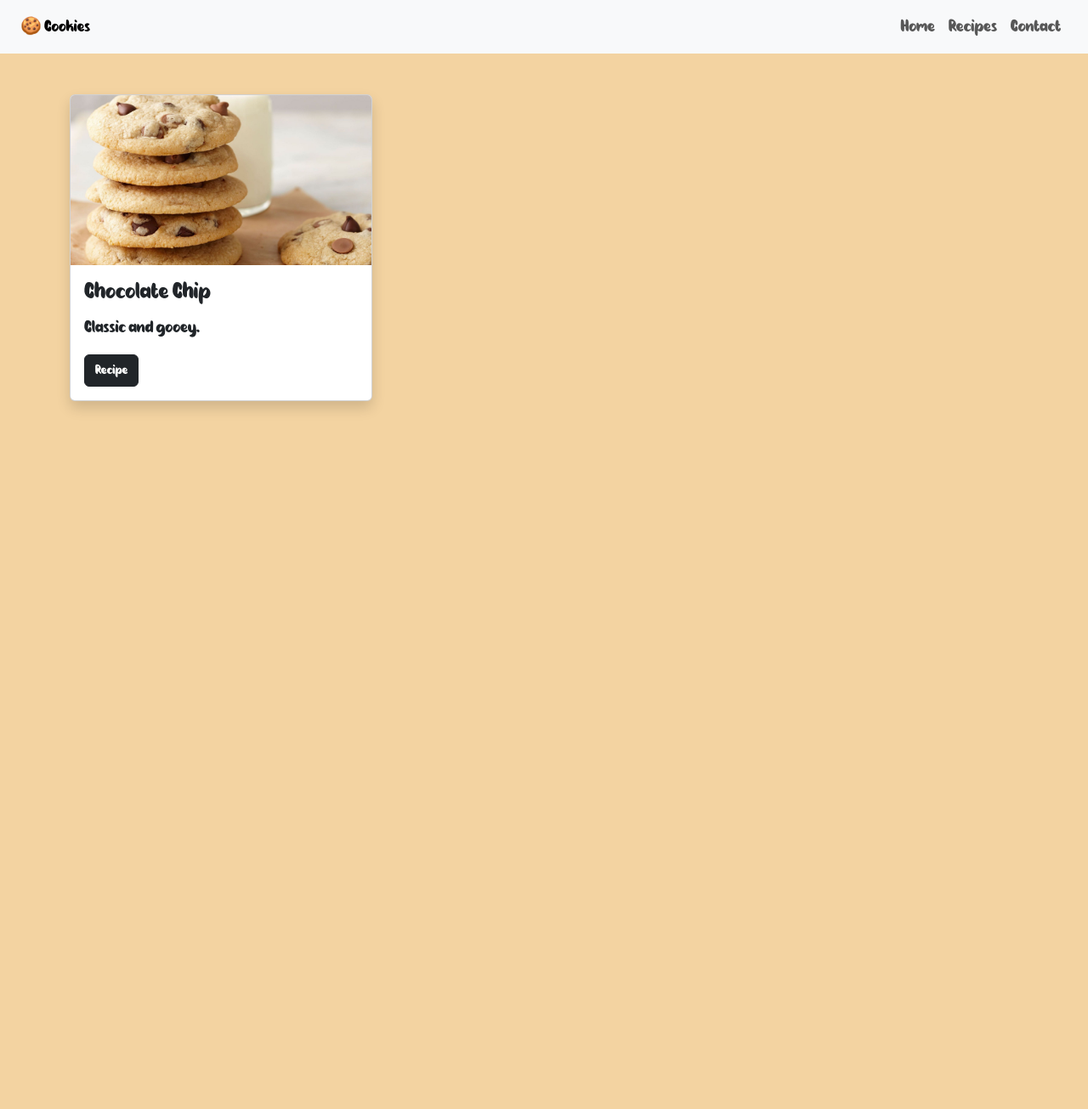
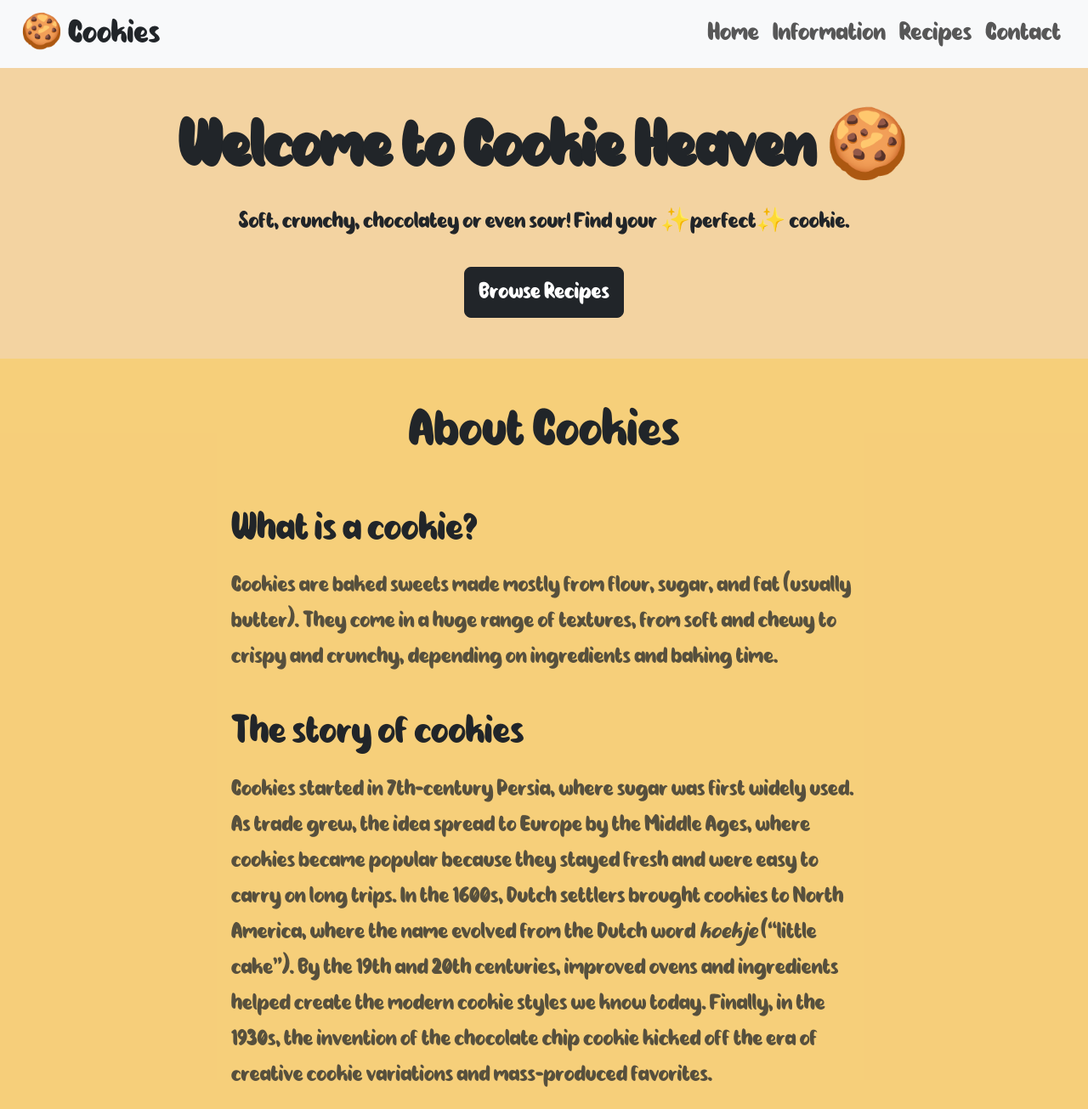
Before and after one commit to 2526-2ihif-wmc/wintertermprojectwebsite-LukaRelic, a plain HTML site: page index.html in a window 1280 px wide. Shown: the top 1305 px of the page at 85% size. Before the commit the page ends 800 px from the top, so only its background shows below. Drawn offline with Linux system fonts and the light colour scheme.

Commit message:
Added more information about cookies and make the site cooler

```diff
--- a/index.html
+++ b/index.html
@@ -10,33 +10,83 @@
 </head>
 <body>
     <nav class="navbar navbar-expand-lg bg-body-tertiary px-4">
-        <a class="navbar-brand" href="#">🍪 Cookies</a>
+        <h1 style="padding-top: 0.2em;">🍪 Cookies</h1>
         <button class="navbar-toggler" type="button" data-bs-toggle="collapse" data-bs-target="#navbarContent">
             <span class="navbar-toggler-icon"></span>
         </button>
 
         <div class="collapse navbar-collapse" id="navbarContent">
             <ul class="navbar-nav ms-auto">
-                <li class="nav-item"><a class="nav-link" href="#">Home</a></li>
-                <li class="nav-item"><a class="nav-link" href="#">Recipes</a></li>
-                <li class="nav-item"><a class="nav-link" href="#">Contact</a></li>
+                <li class="nav-item"><a class="nav-link headerLink" href="#home">Home</a></li>
+                <li class="nav-item"><a class="nav-link headerLink" href="#information">Information</a></li>
+                <li class="nav-item"><a class="nav-link headerLink" href="#recipes">Recipes</a></li>
+                <li class="nav-item"><a class="nav-link headerLink" href="#contact">Contact</a></li>
             </ul>
         </div>
     </nav>
 
-    <div class="container mt-5">
-        <div class="row g-4">
-            <div class="col-md-4">
-                <div class="card shadow">
-                    <img src="images/ChocolateChip.jpg" class="card-img-top">
-                    <div class="card-body">
-                        <h3 class="card-title">Chocolate Chip</h3>
-                        <p class="card-text">Classic and gooey.</p>
-                        <button class="btn btn-dark">Recipe</button>
+    <section id="home" class="py-5 text-center">
+        <div class="container">
+            <h2 class="display-1 fw-bold mb-3">Welcome to Cookie Heaven 🍪</h2>
+            <p class="fs-3 lead">Soft, crunchy, chocolatey or even sour! Find your ✨perfect✨ cookie.</p>
+            <button class="btn btn-dark btn-lg fs-3 mt-3"><a id="#recipes">Browse Recipes</a></button>
+        </div>
+    </section>
+
+    <section id="information" class="py-5 bg-warning bg-opacity-25">
+        <div class="container">
+            <h1 class="text-center display-3 mb-5">About Cookies</h1>
+
+            <div class="row justify-content-center mb-4">
+                <div class="col-md-8">
+                    <h3 class="display-5 mb-3">What is a cookie?</h3>
+                    <p class="fs-3 text-muted">
+                        Cookies are baked sweets made mostly from flour, sugar, and fat (usually butter). They come in a huge range of textures,
+                        from soft and chewy to crispy and crunchy, depending on ingredients and baking time.
+                    </p>
+                </div>
+            </div>
+
+            <div class="row justify-content-center">
+                <div class="col-md-8">
+                    <h3 class="display-5 mb-3">The story of cookies</h3>
+                    <p class="fs-3 text-muted">
+                        Cookies started in 7th-century Persia, where sugar was first widely used. As trade grew, the idea spread to Europe by the Middle Ages,
+                        where cookies became popular because they stayed fresh and were easy to carry on long trips. In the 1600s, Dutch settlers brought cookies to North America,
+                        where the name evolved from the Dutch word <em>koekje</em> (“little cake”). By the 19th and 20th centuries, improved ovens and ingredients helped create
+                        the modern cookie styles we know today. Finally, in the 1930s, the invention of the chocolate chip cookie kicked off the era of creative cookie
+                        variations and mass-produced favorites.
+                    </p>
+                </div>
+            </div>
+
+        </div>
+    </section>
+
+    <section id="recipes" class="py-5 bg-light">
+        <div class="container">
+            <h2 class="text-center mb-5">Popular Recipes 🍪</h2>
+            <div class="row g-4">
+                <div class="col-md-4">
+                    <div class="card shadow rounded-4">
+                        <img src="images/ChocolateChip.jpg" alt="Chocolate Chip Cookie" class="card-img-top" style="height: 250px; object-fit: cover;">
+                        <div class="card-body text-center">
+                            <h5 class="card-title fw-bold">Chocolate Chip</h5>
+                            <p class="card-text">Classic and gooey.</p>
+                            <button class="btn btn-dark">View Recipe</button>
+                        </div>
                     </div>
                 </div>
+                <!-- Add more cards here later -->
             </div>
         </div>
-    </div>
+    </section>
+
+    <section id="contact" class="py-5">
+        <div class="container text-center">
+            <h2 class="mb-4">Contact</h2>
+            <p class="text-muted fs-5">Questions, requests, recipe ideas? Let me know!</p>
+        </div>
+    </section>
 </body>
 </html>
--- a/style.css
+++ b/style.css
@@ -8,10 +8,22 @@
 body {
     background-color: #f3d3a1;
     font-family: "CoolFont", sans-serif;
-    font-size: 1.3em;
+    font-size: 1.5em;
 }
 
 .card img {
     height: 200px;
     object-fit: cover;
 }
+
+.headerLink {
+    font-size: 1.3em;
+    transition: 0.6s;
+}
+
+.headerLink:hover {
+    background-color: #d5bb98;
+    border-radius: 8px;
+    padding: 0.3em;
+    margin: 0.3em;
+}
```
